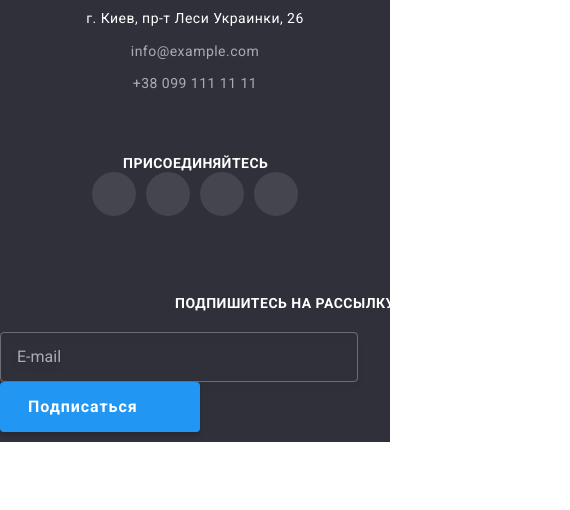
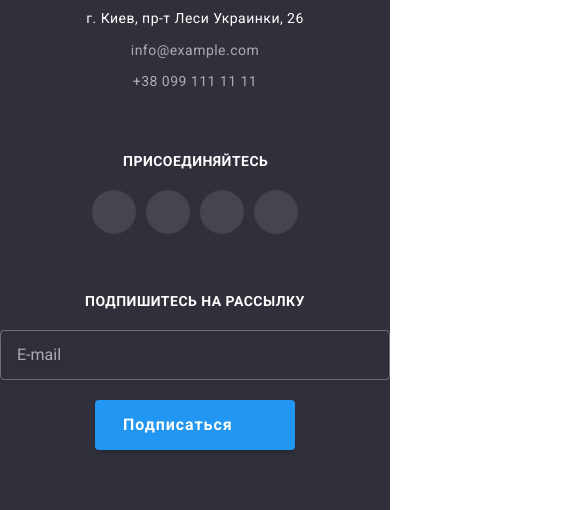
Before and after one commit to Vobzilla/goit-markup-hw-08, a plain HTML site: page index.html in a window 390 px wide. Shown: the part 5352-5862 px from the top of the page, 570 px wide, since content can reach past the window. Before the commit the page ends 5794 px from the top, so only its background shows below. Drawn offline with Linux system fonts and the light colour scheme.

Commit message:
footerTablet

```diff
--- a/sass/layout/_footer.scss
+++ b/sass/layout/_footer.scss
@@ -31,7 +31,8 @@
 
 .footer__contact {
   display: block;
-  margin-top: 9px;
+  // margin-top: 9px;
+  margin-top: 8px;
   color: rgba(255, 255, 255, 0.6);
   font-size: 14px;
   line-height: 1.71;
@@ -65,6 +66,7 @@
   display: flex;
   width: 206px;
   height: 44px;
+  margin-top: 20px;
 }
 
 .footer-social__item {
@@ -103,11 +105,11 @@
   fill: currentColor;
 }
 
-.footer-field {
-  min-width: 570px;
-  height: 86px;
-  // margin-left: auto;
-}
+// .footer-field {
+//   min-width: 570px;
+//   height: 86px;
+//   margin-left: auto;
+// }
 
 .footer-field__title {
   margin-bottom: 20px;
@@ -119,12 +121,15 @@
   text-align: center;
 }
 
-// .footer-field__wrap {
-//   display: flex;
-// }
+.footer-field__wrap {
+  @include desktop {
+    display: flex;
+  }
+}
 
 .footer-field__input {
-  min-width: 358px;
+  width: 100%;
+  // min-width: 358px;
   padding-left: 16px;
   min-height: 50px;
   color: #ffffff;
@@ -145,11 +150,18 @@
 .footer-field__btn-wrap {
   // margin-left: 12px;
   position: relative;
+  width: 200px;
+  height: 50px;
+  margin-top: 20px;
+  margin-left: auto;
+  margin-right: auto;
 }
 
 .footer-field__button {
-  min-width: 200px;
-  min-height: 50px;
+  // min-width: 200px;
+  // min-height: 50px;
+  width: 100%;
+  height: 100%;
   text-align: start;
   padding-left: 28px;
   font-weight: 700;
```
Also changed, not shown: css/main.css, css/main.min.css, 2 other files.
